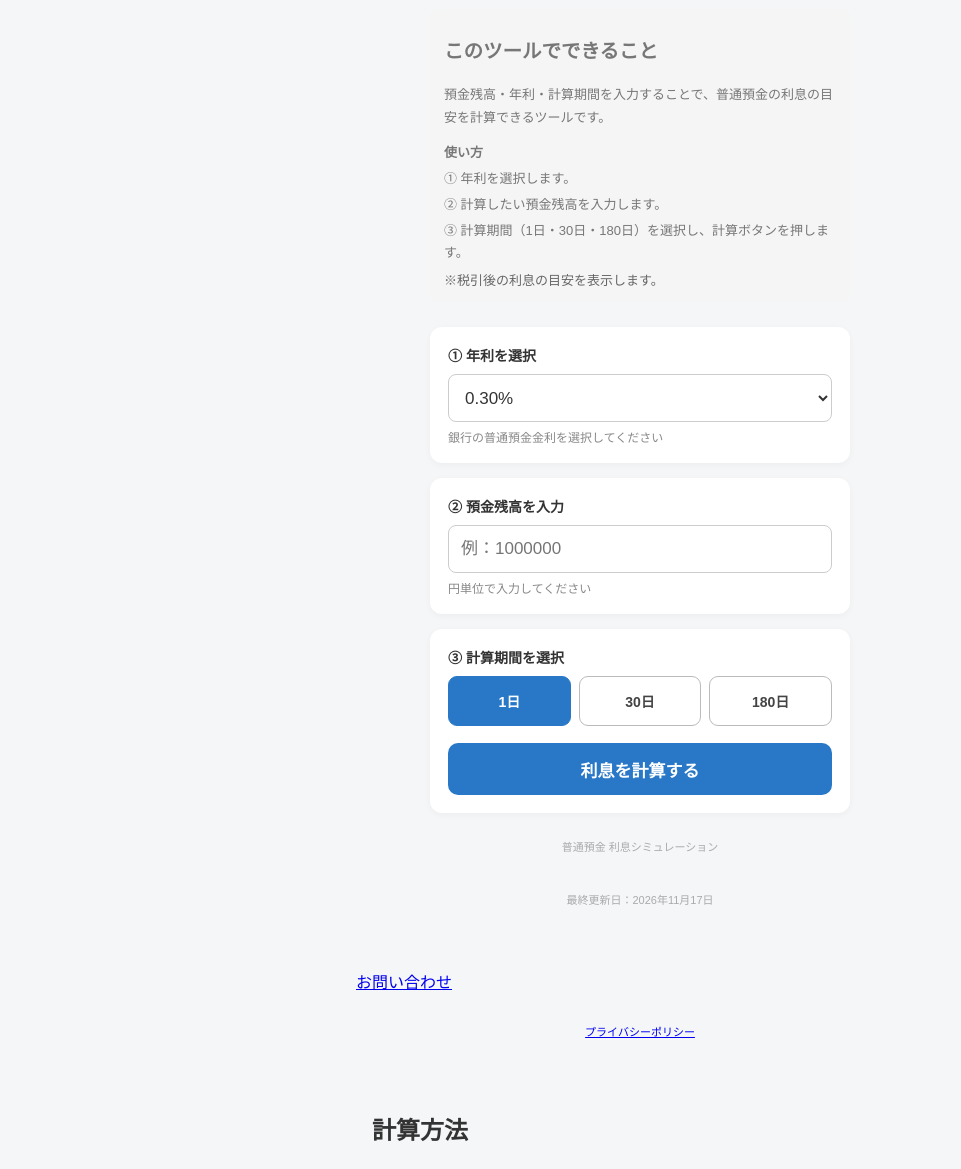
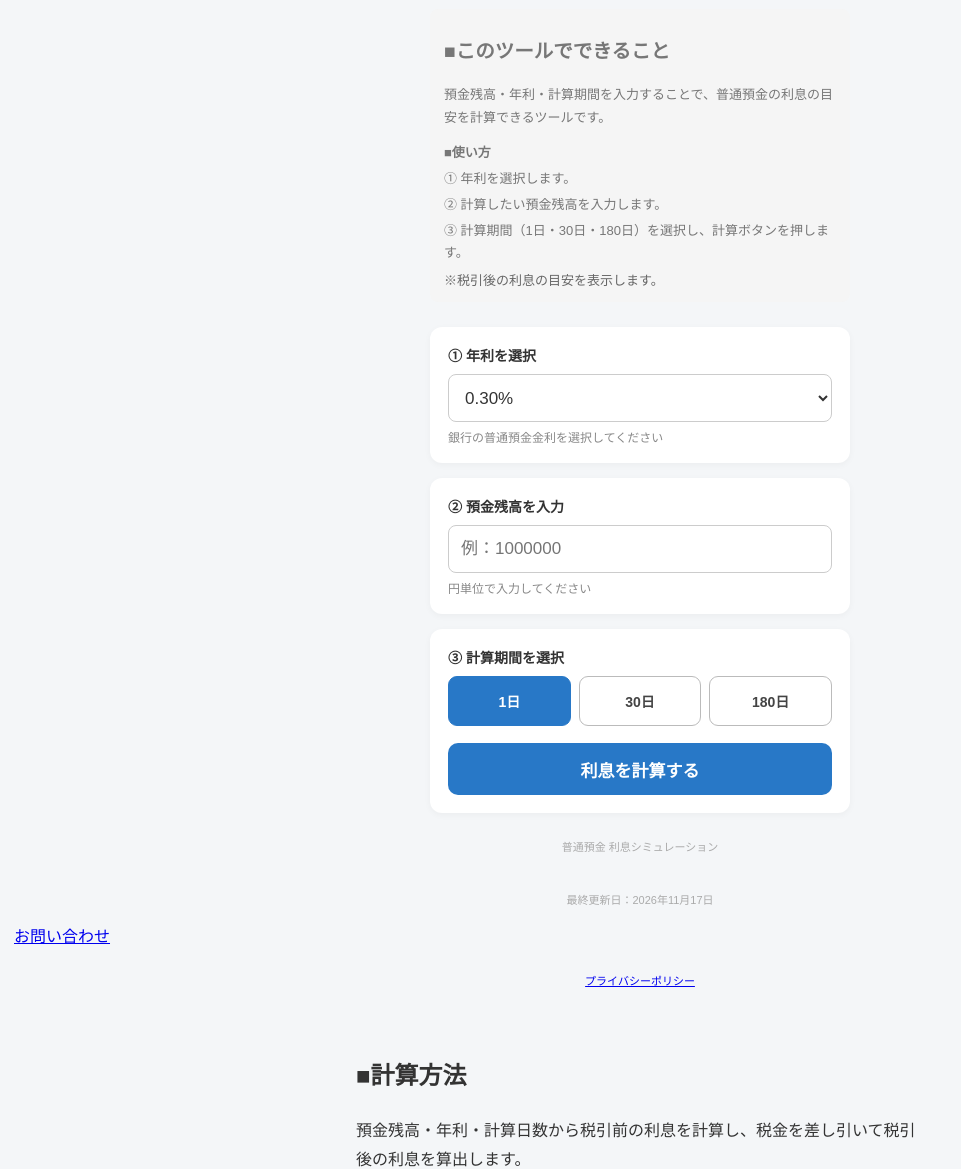
Before and after one commit to kirokugirl-lang/2026.11.17kinri, a plain HTML site: page index.html in a window 1280 px wide. Shown: the part 85-1254 px from the top of the page, without its empty margins (0-961 px from the left). Drawn offline with Linux system fonts and the light colour scheme.

Commit message:
Update index.html

```diff
--- a/index.html
+++ b/index.html
@@ -387,8 +387,8 @@ footer {
 
 
  <div style="font-size:13px; line-height:1.7; text-align:left; margin:12px auto; padding:10px 14px; max-width:600px; background:#f5f5f5; border-radius:8px;">
-    <h2>このツールでできること</h2>
- <p>預金残高・年利・計算期間を入力することで、普通預金の利息の目安を計算できるツールです。</p><strong>使い方</strong>
+    <h2>■このツールでできること</h2>
+ <p>預金残高・年利・計算期間を入力することで、普通預金の利息の目安を計算できるツールです。</p><strong>■使い方</strong>
   <p style="margin:4px 0;">① 年利を選択します。</p>
   <p style="margin:4px 0;">② 計算したい預金残高を入力します。</p>
   <p style="margin:4px 0;">③ 計算期間（1日・30日・180日）を選択し、計算ボタンを押します。</p>
@@ -818,7 +818,7 @@ function calculate() {
 
 
 
-</footer><section style="max-width:600px; margin:30px auto; padding:16px; line-height:1.8; text-align:left;">
+
     <p><a href="contact.html">お問い合わせ</a></p><footer>
       <a href="/privacy.html">プライバシーポリシー</a>
 </footer><section style="max-width:600px; margin:30px auto; padding:16px; line-height:1.8; text-align:left;">
@@ -827,7 +827,7 @@ function calculate() {
 
 
 
-  <h2>計算方法</h2>
+  <h2>■計算方法</h2>
 <p>預金残高・年利・計算日数から税引前の利息を計算し、税金を差し引いて税引後の利息を算出します。</p>
 
 <h3>① 税引前の利息</h3>
@@ -855,7 +855,7 @@ function calculate() {
 
 <p>※実際の金融機関では、利息の計算方法や端数処理が異なる場合があります。</p>
 
-  <h2>注意事項</h2>
+  <h2>■注意事項</h2>
   <ul>
     <li>計算結果は税引後の利息の目安です。</li>
     <li>実際の利息は、金融機関の計算方法や適用金利、税金などによって異なる場合があります。</li>
```
